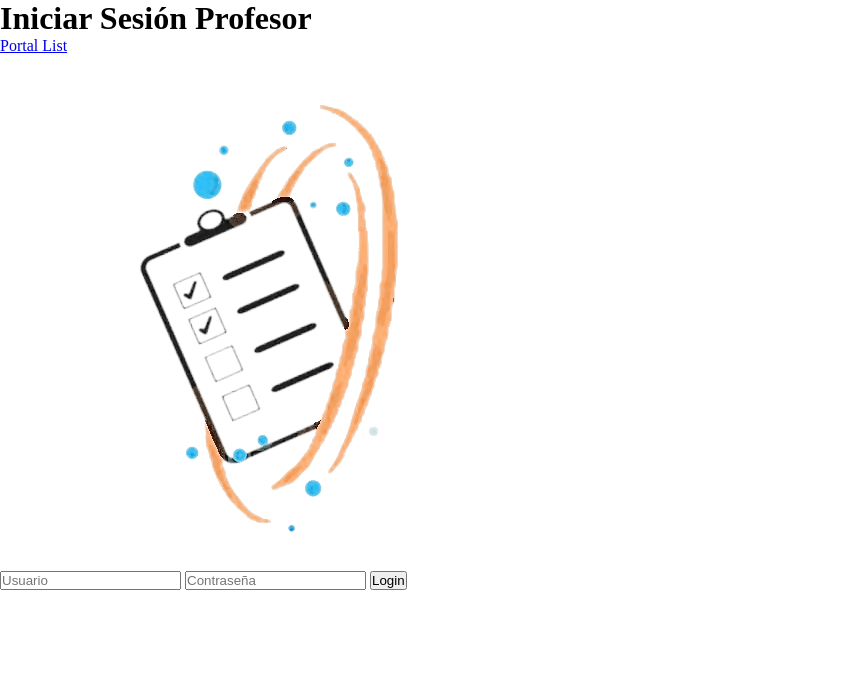
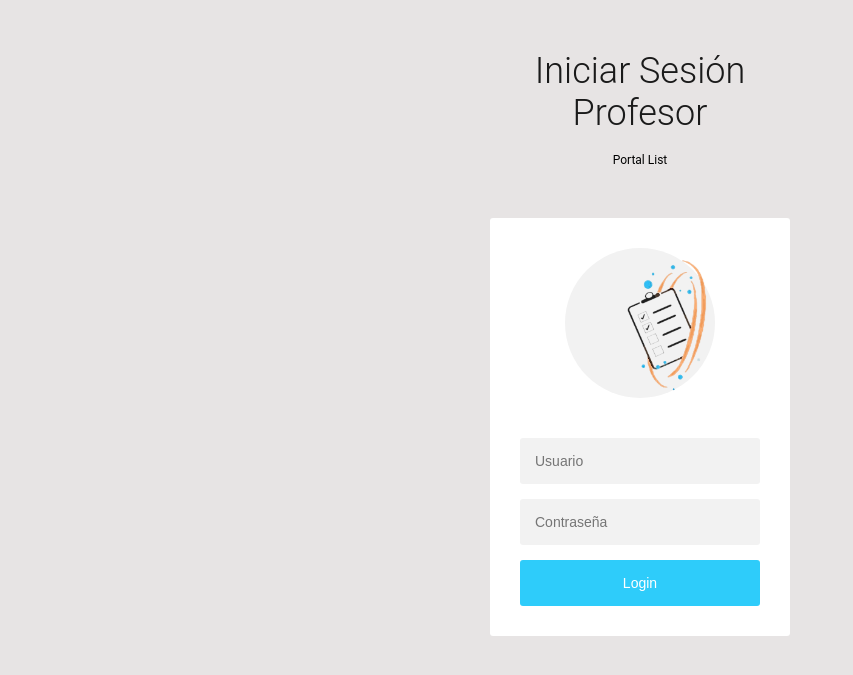
Before and after one commit to Umbrellacorp5/GitportalList, a Python web app: template templates/ingresarProfesor.html in a window 1280 px wide. Shown: the top 675 px of the page, without its empty margins (0-853 px from the left). Run offline with Jinja, Linux system fonts and the light colour scheme; the template is opened without the code that fills it, so the values that code supplies are empty.

```diff
--- a/templates/ingresarProfesor.html
+++ b/templates/ingresarProfesor.html
@@ -10,16 +10,16 @@
 <body id="bodyIP">
   <div id="containerIP">
   <div id="infoIP">
-    <h1>Iniciar Sesión Profesor</h1><span><a href="index.html">Portal List</a></span>
+    <h1 id="h1IP">Iniciar Sesión Profesor</h1><span id="spanIP"><a id="aIP" href="index.html">Portal List</a></span>
   </div>
 </div>
 <div id="formIP">
   <div id="thumbnailIP"></div>
   <div id="imagenIP"><img id="imgIP" src="static_in_env/img/PL.png"/></div>
   <form id="login-formIP">
-    <input type=text placeholder="Usuario"/>
-    <input type=password placeholder="Contraseña"/>
-    <button>Login</button>
+    <input id="inputIP" type=text placeholder="Usuario"/>
+    <input id="inputIP" type=password placeholder="Contraseña"/>
+    <button id="buttonIP">Login</button>
   </form>
 </div>
 </body>
--- a/templates/static_in_env/css/style.css
+++ b/templates/static_in_env/css/style.css
@@ -93,3 +93,109 @@ input[type=text], select, textarea {
     padding: 20px;
   }
   *//*# sourceMappingURL=style.css.map */
+
+    /*--------------------------------------------------------------Ingresar Profesor------------------------------------------------------------------*/
+
+#formIP {
+  position: relative;
+  z-index: 1;
+  background: #FFFFFF;
+  max-width: 300px;
+  margin: 0 auto 100px;
+  padding: 30px;
+  border-top-left-radius: 3px;
+  border-top-right-radius: 3px;
+  border-bottom-left-radius: 3px;
+  border-bottom-right-radius: 3px;
+  text-align: center;
+}
+#formIP #thumbnailIP  {
+
+  background: rgb(242, 242, 242);
+  width: 150px;
+  height: 150px;
+  margin: 0 auto -130px;
+  padding: 50px 30px;
+  border-top-left-radius: 100%;
+  border-top-right-radius: 100%;
+  border-bottom-left-radius: 100%;
+  border-bottom-right-radius: 100%;
+  box-sizing: border-box;
+}
+#imgIP {
+    max-width: 100%;
+    max-height: 100%;
+   }
+#imagenIP {
+  position: relative;
+  top: -23px;
+  left: 65px;
+  height: 170px;
+  width: 170px;
+
+
+}
+#formIP #inputIP {
+  outline: 0;
+  background: #f2f2f2;
+  width: 100%;
+  border: 0;
+  margin: 0 0 15px;
+  padding: 15px;
+  border-top-left-radius: 3px;
+  border-top-right-radius: 3px;
+  border-bottom-left-radius: 3px;
+  border-bottom-right-radius: 3px;
+  box-sizing: border-box;
+  font-size: 14px;
+}
+#formIP #buttonIP {
+  outline: 0;
+  background: #2ECCFA;
+  width: 100%;
+  border: 0;
+  padding: 15px;
+  border-top-left-radius: 3px;
+  border-top-right-radius: 3px;
+  border-bottom-left-radius: 3px;
+  border-bottom-right-radius: 3px;
+  color: #FFFFFF;
+  font-size: 14px;
+  transition: all 0.3 ease;
+  cursor: pointer;
+}
+
+
+#containerIP {
+  position: relative;
+  z-index: 1;
+  max-width: 300px;
+  margin: 0 auto;
+}
+
+#containerIP #infoIP {
+  margin: 50px auto;
+  text-align: center;
+}
+#containerIP #infoIP #h1IP {
+  margin: 0 0 15px;
+  padding: 0;
+  font-size: 36px;
+  font-weight: 300;
+  color: #1a1a1a;
+}
+#containerIP #infoIP #spanIP {
+  color: #ff0202;
+  font-size: 12px;
+}
+#containerIP #infoIP #spanIP #aIP {
+  color: #000000;
+  text-decoration: none;
+}
+
+#bodyIP {
+  background: rgb(231, 228, 228);
+  font-family: Roboto, sans-serif;
+  -webkit-font-smoothing: antialiased;
+  -moz-osx-font-smoothing: grayscale;
+}
```
